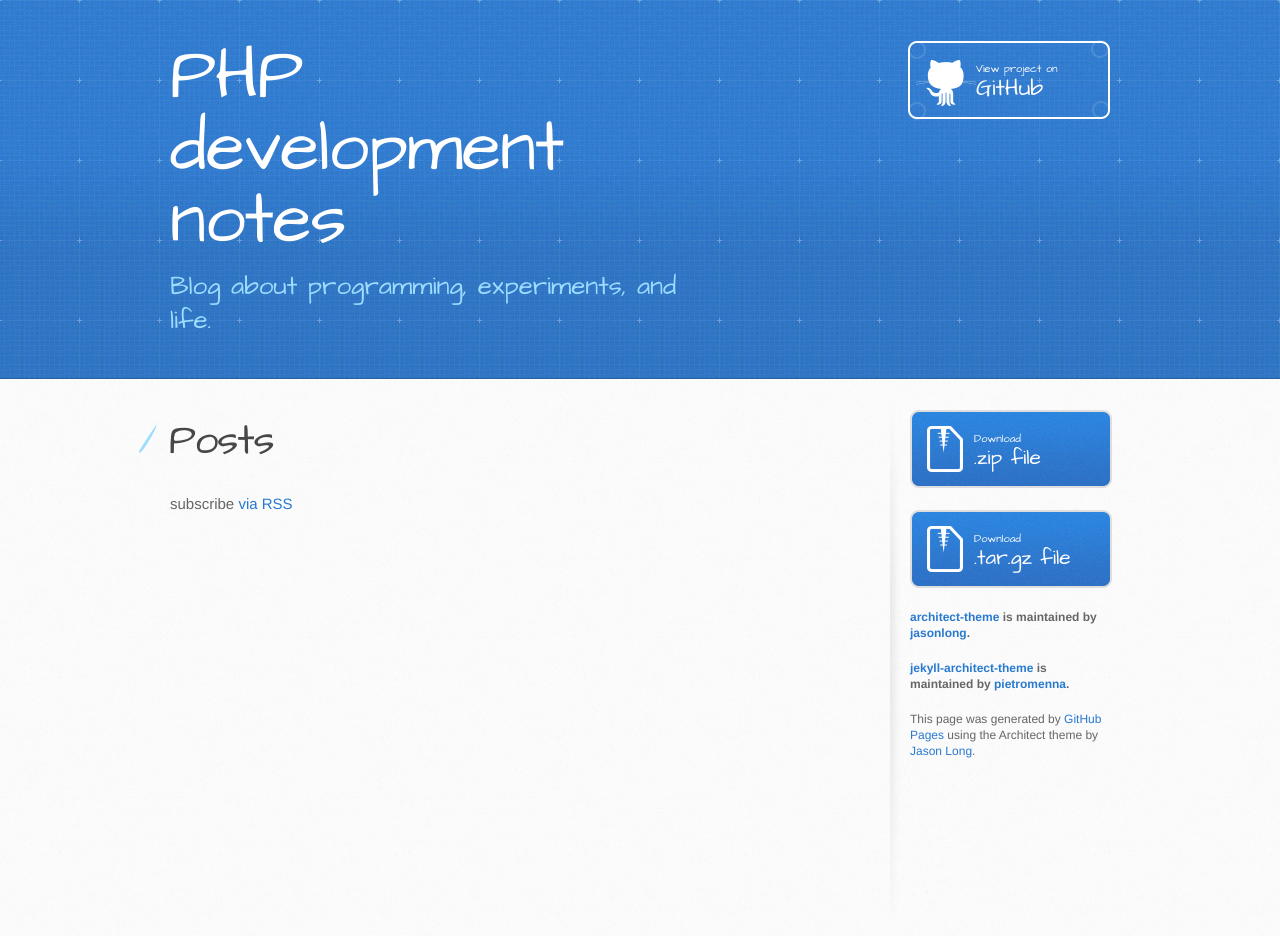
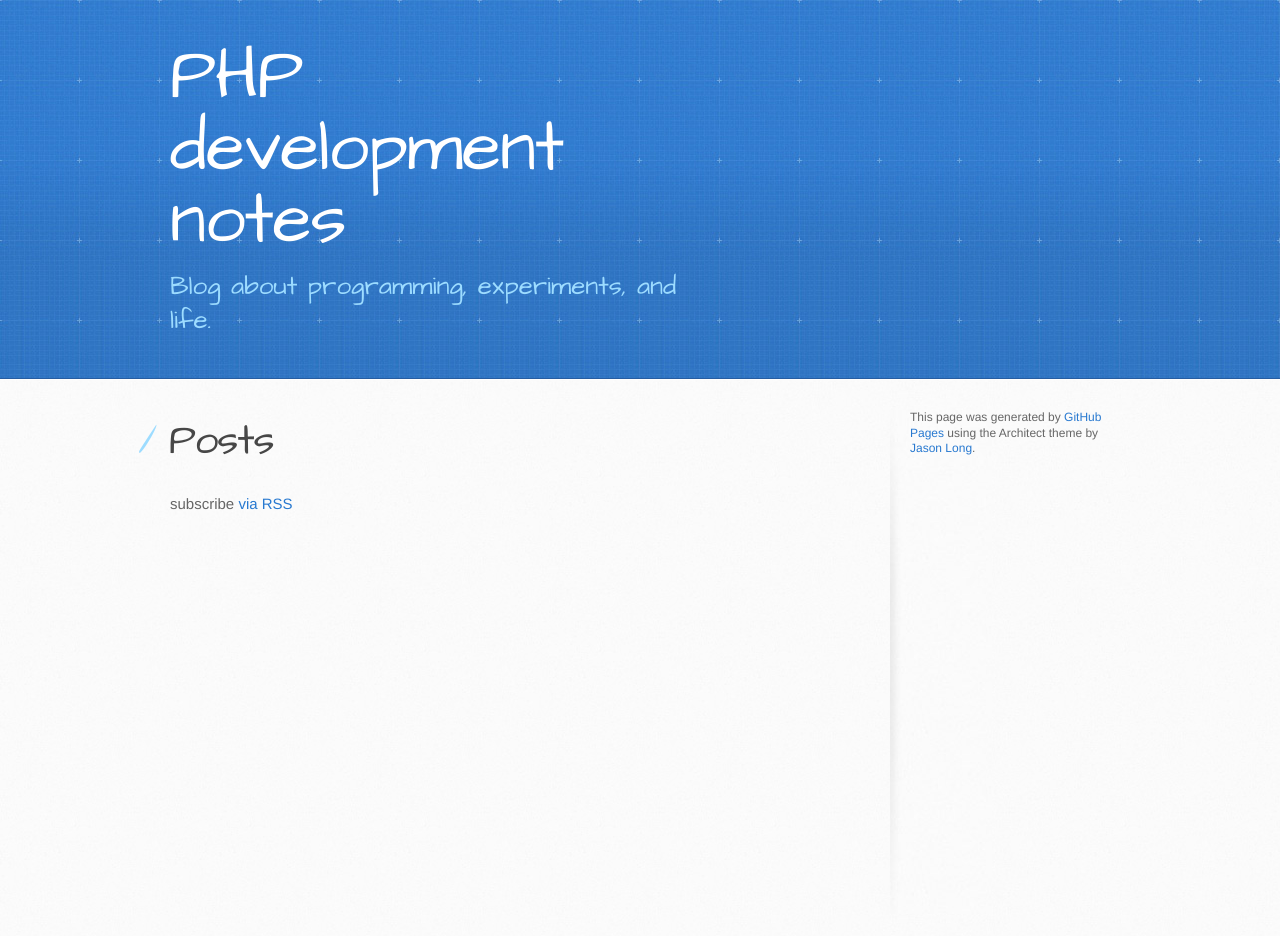
Before and after one commit to PabloGancharov/PabloGancharov.github.io, a Jekyll site: the page built from index.html, in a window 1280 px wide. Built offline with Jekyll 4.4.1, drawn with Linux system fonts in a browser that asks for light colours.

Commit message:
removed unused sections

```diff
--- a/_layouts/default.html
+++ b/_layouts/default.html
@@ -21,7 +21,6 @@
       <div class="inner">
         <h1> {{ site.title }} </h1>
         <h2>{{ site.description }}</h2>
-        <a href="https://github.com/pietromenna/jekyll-architect-theme" class="button"><small>View project on</small> GitHub</a>
       </div>
     </header>
 
@@ -34,18 +33,11 @@
         </section>
 
         <aside id="sidebar">
-          <a href="https://github.com/pietromenna/jekyll-architect-theme/archive/master.zip" class="button">
+<!--           <a href="https://github.com/pietromenna/jekyll-architect-theme/archive/master.zip" class="button">
             <small>Download</small>
             .zip file
           </a>
-          <a href="https://github.com/pietromenna/jekyll-architect-theme/archive/master.tar.gz" class="button">
-            <small>Download</small>
-            .tar.gz file
-          </a>
-
-          <p class="repo-owner"><a href="https://github.com/jasonlong/architect-theme">architect-theme</a> is maintained by <a href="https://github.com/jasonlong">jasonlong</a>.</p>
-
-          <p class="repo-owner"><a href="https://github.com/pietromenna/jekyll-architect-theme">jekyll-architect-theme</a> is maintained by <a href="https://github.com/pietromenna">pietromenna</a>.</p>
+ -->
 
           <p>This page was generated by <a href="https://pages.github.com">GitHub Pages</a> using the Architect theme by <a href="https://twitter.com/jasonlong">Jason Long</a>.</p>
         </aside>
```
Also changed, not shown: css/main.scss (deleted, +0 -49 lines), 1 other file.
